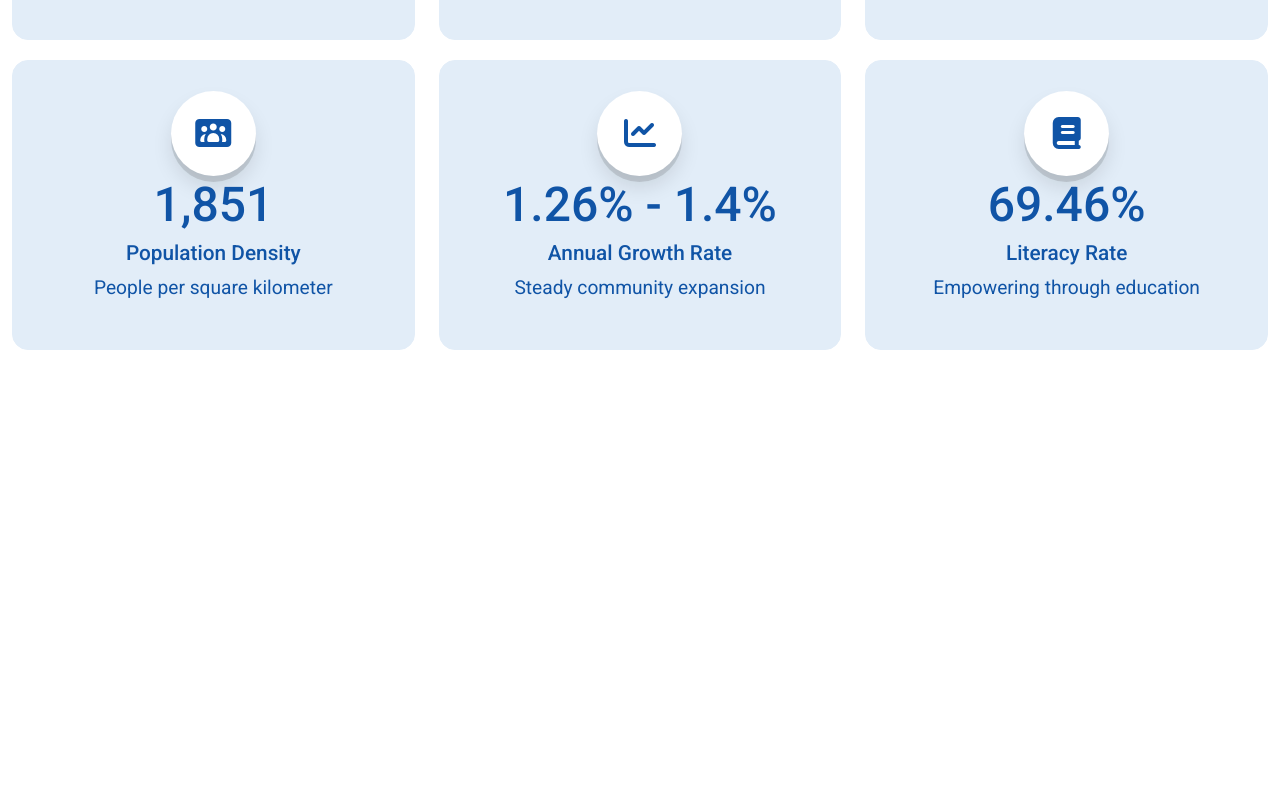
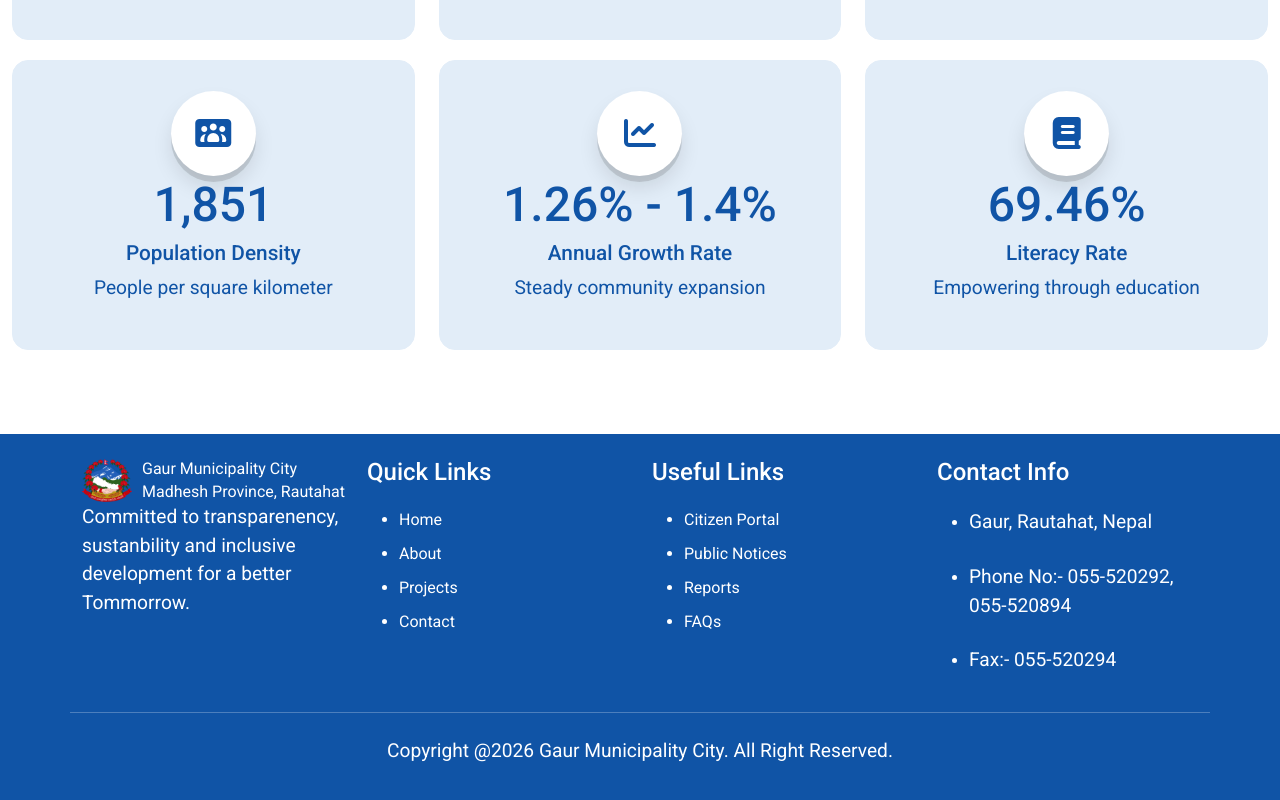
Before and after one commit to Adityakunwar0/full-stack-municipality-management-system, a React (Vite) app in the folder frontend/: page / in a window 1280 px wide. Shown: the part 2081-2881 px from the top of the page. Before the commit the page ends 2515 px from the top, so only its background shows below. Built offline with nearby package versions, Linux system fonts and the light colour scheme.

Commit message:
third commit

```diff
--- a/frontend/src/assets/css/style.scss
+++ b/frontend/src/assets/css/style.scss
@@ -85,6 +85,7 @@ p {
         font-weight: 900;
     }
 }
+
 .banner-icon {
     width: 85px;
     height: 85px;
@@ -331,3 +332,43 @@ header {
 
     }
 }
+
+footer {
+    background-color: $blue-background;
+    color: $text-color;
+
+    .logo {
+        display: flex;
+        align-items: center;
+        gap: 10px;
+        font-size: 1em;
+
+        span {
+            color: $text-color;
+            line-height: 1.4;
+        }
+
+    }
+            p {
+    margin-top: 100;
+}
+
+    h3 {
+        font-size: 1.5em;
+        color: $text-color;
+
+    }
+
+    ul {
+        li {
+            padding: 5px 0;
+        }
+    }
+
+    a {
+        color: $text-color;
+        font-size: 1em;
+        text-decoration: none;
+    }
+
+}
--- /dev/null
+++ b/frontend/src/components/common/Footer.jsx
@@ -0,0 +1,81 @@
+import React from "react";
+import { Navbar } from "react-bootstrap";
+import { Link } from "react-router-dom";
+import Logo from '../../assets/images/logo.png';
+
+export const Footer = () => {
+  return (
+    <footer>
+      <div className="container py-4">
+        <div className="row">
+          <div className="col-md-3 ">
+            <Navbar.Brand href="/" className="logo">
+            <img width={50} src={Logo} />
+            <span>Gaur Municipality City <br /> Madhesh Province, Rautahat</span>
+          </Navbar.Brand>
+            <div className="pe-10 mb-100">
+              <p >
+                Committed to transparenency, sustanbility and inclusive development for a better Tommorrow.
+              </p>
+            </div>
+          </div>
+           <div className="col-md-3">
+            <h3 className="mb-3">Quick Links</h3>
+            <ul>
+                <li>
+                <Link to="/about">Home</Link>
+              </li>
+              <li>
+                <Link to="/about">About </Link>
+              </li>
+              <li>
+                <Link to="/projects">Projects</Link>
+              </li>
+              <li>
+                <Link to="/contact">Contact</Link>
+              </li>
+            </ul>
+          </div>
+          <div className="col-md-3">
+            <h3 className="mb-3">Useful Links</h3>
+            <ul>
+              <li>
+                <Link to="/service/7">Citizen Portal</Link>
+              </li>
+              <li>
+                <Link to="/service/6">Public Notices</Link>
+              </li>
+              <li>
+                <Link to="/service/4">Reports</Link>
+              </li>
+              <li>
+                <Link to="/service/5">FAQs</Link>
+              </li>
+            </ul>
+          </div>
+
+          <div className="col-md-3">
+            <h3 className="mb-3">Contact Info</h3>
+            <ul>
+              <li>
+                <p>Gaur, Rautahat, Nepal</p>
+              </li>
+              <li>
+                <p>Phone No:- 055-520292, 055-520894 </p>
+              </li>
+              <li>
+                <p>Fax:- 055-520294</p>
+              </li>
+
+            </ul>
+          </div>
+          <hr />
+          <p className="text-center pt-2">
+            Copyright @2026 Gaur Municipality City. All Right Reserved.
+          </p>
+        </div>
+      </div>
+    </footer>
+  );
+};
+export default Footer;
--- a/frontend/src/components/frontend/Home.jsx
+++ b/frontend/src/components/frontend/Home.jsx
@@ -3,6 +3,7 @@ import Header from '../common/Header'
 import { Link } from 'react-router-dom'
 import LatestProjects from '../common/LatestProjects'
 import Statistics from '../common/Statistics'
+import Footer from '../common/Footer'
 
 const Home = () => {
   return (
@@ -62,6 +63,8 @@ const Home = () => {
 
         <Statistics />
 
+        <Footer />
+
 
 
 
```
Lines whose indentation alone changed are shown as unchanged.
